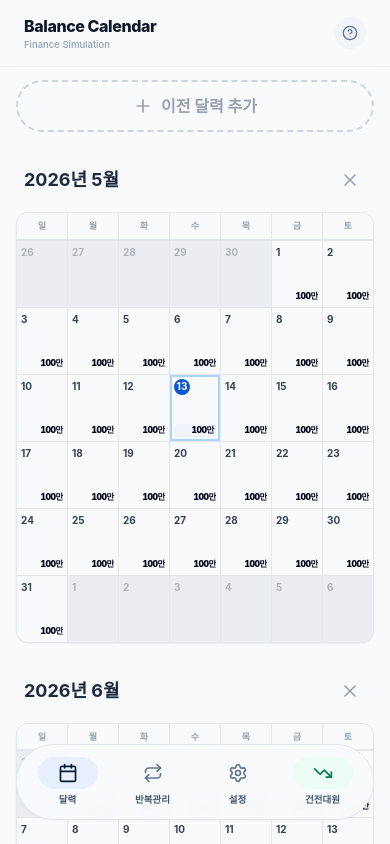
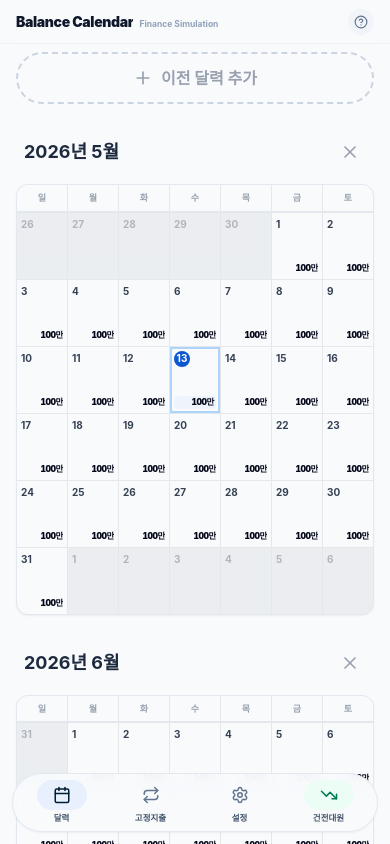
Before and after one commit to dumbbellcollector/i-spend-a-lot, a React (Vite) app: page / in a window 390 px wide. Built offline with nearby package versions, Linux system fonts and the light colour scheme.

Commit message:
refactor: rename recurring terminology to fixed
Update terminology from "recurring" (반복) to "fixed" (고정) across the codebase to better reflect the nature of scheduled cash flow entries.

```diff
--- a/src/App.tsx
+++ b/src/App.tsx
@@ -357,7 +357,7 @@ const archivePastRecurringInstances = (
               date: day.toISOString(),
               type: rule.type,
               amount: rule.amount,
-              memo: rule.memo ? `${rule.memo} (반복)` : '반복 항목',
+              memo: rule.memo ? `${rule.memo} (고정)` : '고정 지출 항목',
               isActive: true,
               recurringId: rule.id,
               isRecurring: true
@@ -713,13 +713,13 @@ export default function App() {
       setInitialBalance(0);
     }
 
-    // 2. 미래 반복 내역 유지 (Keep Future Recurring Rules)
+    // 2. 미래 고정 지출 규칙 유지 (Keep Future Recurring Rules)
     if (!keepFutureRecurringRules) {
       setRecurringTransactions([]);
       setRecurringExceptions([]);
     }
 
-    // 3. 과거 반복 내역 유지 (Keep Past Recurring Records)
+    // 3. 과거 고정 지출 내역 유지 (Keep Past Recurring Records)
     if (!keepPastRecurringRecords) {
       setTransactions([]);
     } else {
@@ -991,7 +991,7 @@ export default function App() {
       id: 'rec-' + Math.random().toString(36).substr(2, 9),
       type: recType,
       amount: rawAmount,
-      memo: recMemo || (recType === 'income' ? '반복 수입' : '반복 지출'),
+      memo: recMemo || (recType === 'income' ? '고정 수입' : '고정 지출'),
       startDate: recStartDate,
       endDate: recEndDate || undefined,
       frequency: recFrequency,
@@ -1244,61 +1244,61 @@ export default function App() {
   return (
     <div className="flex flex-col h-screen w-full bg-m3-surface font-sans text-slate-800 overflow-hidden antialiased">
       {/* Mobile Glass Header */}
-      <div className="lg:hidden fixed top-0 left-0 right-0 z-30 bg-slate-50/85 backdrop-blur-md border-b border-slate-200/40 py-3.5 px-6 flex justify-between items-center">
-        <div className="flex flex-col">
+      <div className="lg:hidden fixed top-0 left-0 right-0 z-30 bg-slate-50/85 backdrop-blur-md border-b border-slate-200/40 py-1.5 px-4 h-11 flex justify-between items-center">
+        <div className="flex items-baseline gap-1.5 min-w-0">
           <h1
-            className="text-base font-extrabold text-slate-900 tracking-tight select-none cursor-pointer hover:text-m3-primary transition-colors"
+            className="text-sm font-black text-slate-900 tracking-tight select-none cursor-pointer hover:text-m3-primary transition-colors truncate"
             onClick={handleTitleClick}
           >
             {t('Balance Calendar')}
           </h1>
-          <p className="text-[9.5px] text-slate-400 font-medium">{t('Finance Simulation')}</p>
+          <p className="text-[8.5px] text-slate-400 font-bold shrink-0">{t('Finance Simulation')}</p>
         </div>
         <button
           onClick={() => setIsHelpModalOpen(true)}
-          className="p-2 text-slate-500 bg-slate-100 hover:bg-slate-200 rounded-full transition-all active:scale-95"
+          className="p-1.5 text-slate-500 bg-slate-100 hover:bg-slate-200 rounded-full transition-all active:scale-95 shrink-0"
         >
-          <HelpCircle className="w-4 h-4" />
+          <HelpCircle className="w-3.5 h-3.5" />
         </button>
       </div>
 
       {/* Mobile Material 3 Bottom Navigation Dock */}
-      <div className="lg:hidden fixed bottom-6 left-4 right-4 z-40 pointer-events-none flex justify-center">
-        <div className="bg-m3-surface/95 backdrop-blur-md w-full max-w-sm rounded-full border border-m3-surface-container-high shadow-xs border border-m3-outline-variant border border-m3-outline-variant p-2 flex items-center justify-around pointer-events-auto">
+      <div className="lg:hidden fixed bottom-3 left-3 right-3 z-40 pointer-events-none flex justify-center">
+        <div className="bg-m3-surface/95 backdrop-blur-md w-full max-w-sm rounded-full border border-m3-surface-container-high shadow-xs border-m3-outline-variant p-1 flex items-center justify-around pointer-events-auto">
           <button
             type="button"
             onClick={() => {
               if (activeTab === 'calendar') handleTitleClick();
               else setActiveTab('calendar');
             }}
-            className="flex flex-col items-center justify-center flex-1 py-1 transition-all"
+            className="flex flex-col items-center justify-center flex-1 py-0.5 transition-all"
           >
-            <div className={`flex items-center justify-center px-5 py-1.5 rounded-full duration-200 ${activeTab === 'calendar' ? 'bg-m3-secondary-container text-m3-on-secondary-container' : 'text-slate-500 hover:text-slate-800'}`}>
-              <CalendarIcon className="w-5 h-5 shrink-0" />
+            <div className={`flex items-center justify-center px-4 py-1.5 rounded-full duration-200 ${activeTab === 'calendar' ? 'bg-m3-secondary-container text-m3-on-secondary-container' : 'text-slate-500 hover:text-slate-800'}`}>
+              <CalendarIcon className="w-4.5 h-4.5 shrink-0" />
             </div>
-            <span className="text-[9.5px] font-extrabold mt-1 text-slate-600">달력</span>
+            <span className="text-[8.5px] font-black mt-0.5 text-slate-600">달력</span>
           </button>
 
           <button
             type="button"
             onClick={() => setActiveTab('recurring')}
-            className="flex flex-col items-center justify-center flex-1 py-1 transition-all"
+            className="flex flex-col items-center justify-center flex-1 py-0.5 transition-all"
           >
-            <div className={`flex items-center justify-center px-5 py-1.5 rounded-full duration-200 ${activeTab === 'recurring' ? 'bg-m3-secondary-container text-m3-on-secondary-container' : 'text-slate-500 hover:text-slate-800'}`}>
-              <Repeat className="w-5 h-5 shrink-0" />
+            <div className={`flex items-center justify-center px-4 py-1.5 rounded-full duration-200 ${activeTab === 'recurring' ? 'bg-m3-secondary-container text-m3-on-secondary-container' : 'text-slate-500 hover:text-slate-800'}`}>
+              <Repeat className="w-4.5 h-4.5 shrink-0" />
             </div>
-            <span className="text-[9.5px] font-extrabold mt-1 text-slate-600">반복관리</span>
+            <span className="text-[8.5px] font-black mt-0.5 text-slate-600">고정지출</span>
           </button>
 
           <button
             type="button"
             onClick={() => setActiveTab('settings')}
-            className="flex flex-col items-center justify-center flex-1 py-1 transition-all"
+            className="flex flex-col items-center justify-center flex-1 py-0.5 transition-all"
           >
-            <div className={`flex items-center justify-center px-5 py-1.5 rounded-full duration-200 ${activeTab === 'settings' ? 'bg-m3-secondary-container text-m3-on-secondary-container' : 'text-slate-500 hover:text-slate-800'}`}>
-              <Settings className="w-5 h-5 shrink-0" />
+            <div className={`flex items-center justify-center px-4 py-1.5 rounded-full duration-200 ${activeTab === 'settings' ? 'bg-m3-secondary-container text-m3-on-secondary-container' : 'text-slate-500 hover:text-slate-800'}`}>
+              <Settings className="w-4.5 h-4.5 shrink-0" />
             </div>
-            <span className="text-[9.5px] font-extrabold mt-1 text-slate-600">설정</span>
+            <span className="text-[8.5px] font-black mt-0.5 text-slate-600">설정</span>
           </button>
 
           {(() => {
@@ -1308,12 +1308,12 @@ export default function App() {
                <button
                  type="button"
                  onClick={() => setIsDeathValleyModalOpen(true)}
-                 className="flex flex-col items-center justify-center flex-1 py-1 transition-all"
+                 className="flex flex-col items-center justify-center flex-1 py-0.5 transition-all"
                >
-                 <div className={`flex items-center justify-center px-5 py-1.5 rounded-full duration-200 ${isNegative ? 'bg-red-50 text-red-700' : 'bg-emerald-50 text-emerald-700'}`}>
-                   <TrendingDown className="w-5 h-5 shrink-0" />
+                 <div className={`flex items-center justify-center px-4 py-1.5 rounded-full duration-200 ${isNegative ? 'bg-red-50 text-red-700' : 'bg-emerald-50 text-emerald-700'}`}>
+                   <TrendingDown className="w-4.5 h-4.5 shrink-0" />
                  </div>
-                 <span className="text-[9.5px] font-extrabold mt-1 text-slate-600">{isNegative ? '추경필요' : '건전대원'}</span>
+                 <span className="text-[8.5px] font-black mt-0.5 text-slate-600">{isNegative ? '추경필요' : '건전대원'}</span>
                </button>
              ) : null;
            })()}
@@ -1426,7 +1426,7 @@ export default function App() {
                             >
                               <div className="flex flex-col min-w-0 pr-2">
                                 <span className={`text-[12px] font-extrabold text-slate-800 truncate flex items-center gap-1.5 ${!tx.isActive ? 'line-through text-slate-400' : ''}`}>
-                                  {tx.id.startsWith('dynamic-') && <span className="text-m3-primary font-bold shrink-0 text-[10px]" title="반복 발생 항목">🔁</span>}
+                                  {tx.id.startsWith('dynamic-') && <span className="text-m3-primary font-bold shrink-0 text-[10px]" title="고정 지출/수입 항목">🔁</span>}
                                   {tx.memo || (tx.type === 'income' ? t('수입') : t('지출'))}
                                 </span>
                                 <span className={`text-[11px] font-black mt-0.5 tabular-nums ${tx.type === 'income' ? 'text-m3-primary' : 'text-rose-600'}`}>
@@ -1467,7 +1467,7 @@ export default function App() {
                 </div>
               ) : (
                 <div className="space-y-6">
-                  {/* 반복 재정 요약 분석 카드 */}
+                  {/* 고정 지출/수입 요약 분석 카드 */}
                   <div className="bg-gradient-to-br from-slate-900 via-slate-800 to-indigo-950 text-white rounded-3xl p-5 shadow-sm space-y-4 relative overflow-hidden">
                     <div className="absolute right-[-10px] top-[-10px] opacity-10">
                       <Repeat className="w-24 h-24 text-white rotate-12" />
@@ -1477,7 +1477,7 @@ export default function App() {
                         <Wallet className="w-3.5 h-3.5 text-indigo-300" /> 월간 고정 흐름 분석
                       </h4>
                       <p className="text-[11px] text-slate-300/80 mt-1 leading-relaxed">
-                        등록된 모든 반복 규칙의 한 달 기준 환산 요약입니다.
+                        등록된 모든 고정 규칙의 한 달 기준 환산 요약입니다.
                       </p>
                     </div>
 
@@ -1506,11 +1506,11 @@ export default function App() {
                     </div>
                   </div>
 
-                  {/* 반복 지출/수입 등록 양식 */}
+                  {/* 고정 지출/수입 등록 양식 */}
                   <section className="bg-slate-50/70 border border-slate-200 rounded-3xl p-4 space-y-4 shadow-3xs">
                     <div className="flex justify-between items-center">
                       <h3 className="text-[10px] font-black text-slate-400 uppercase tracking-widest flex items-center gap-1.5">
-                        <Repeat className="w-3.5 h-3.5 text-m3-primary" /> 반복 내역 추가
+                        <Repeat className="w-3.5 h-3.5 text-m3-primary" /> 고정 내역 추가
                       </h3>
                       <span className="text-[10px] text-m3-primary font-bold bg-m3-primary-container/40 px-2 py-0.5 rounded-full">
                         시뮬레이터 반영
@@ -1537,7 +1537,7 @@ export default function App() {
 
                     {/* 추천 템플릿 (원클릭 레이아웃) */}
                     <div className="space-y-1.5">
-                      <label className="text-[9.5px] text-slate-400 font-bold uppercase tracking-wide block">추천 반복 항목 (원클릭 입력)</label>
+                      <label className="text-[9.5px] text-slate-400 font-bold uppercase tracking-wide block">추천 고정 항목 (원클릭 입력)</label>
                       <div className="flex gap-1.5 overflow-x-auto pb-1 scrollbar-thin scrollbar-thumb-slate-200">
                         {(recType === 'income'
                           ? [
@@ -1624,7 +1624,7 @@ export default function App() {
                     </div>
 
                     <div className="space-y-1">
-                      <label className="text-[9.5px] text-slate-400 font-bold uppercase tracking-wide block">반복 주기</label>
+                      <label className="text-[9.5px] text-slate-400 font-bold uppercase tracking-wide block">발생 주기</label>
                       <select
                         value={recFrequency}
                         onChange={(e) => setRecFrequency(e.target.value as FrequencyType)}
@@ -1639,7 +1639,7 @@ export default function App() {
 
                     {recFrequency === 'custom' && (
                       <div className="space-y-1">
-                        <label className="text-[9.5px] text-slate-400 font-bold uppercase tracking-wide block">반복 간격 (일 단위)</label>
+                        <label className="text-[9.5px] text-slate-400 font-bold uppercase tracking-wide block">발생 간격 (일 단위)</label>
                         <div className="flex items-center gap-2">
                           <input
                             type="number"
@@ -1658,11 +1658,11 @@ export default function App() {
                       onClick={addRecurringRule}
                       className="w-full py-2.5 bg-m3-primary text-white rounded-full text-xs font-extrabold hover:bg-m3-primary/90 transition-colors active:scale-95 shadow-3xs"
                     >
-                      반복 규칙 생성하기
+                      고정 규칙 생성하기
                     </button>
                   </section>
 
-                  {/* 활성 반복 규칙 관리 목록 & 세그먼트 필터 */}
+                  {/* 활성 고정 규칙 관리 목록 & 세그먼트 필터 */}
                   <section className="space-y-3">
                     <div className="flex items-center justify-between">
                       <label className="text-[10px] font-bold text-slate-400 uppercase tracking-widest">
@@ -1744,7 +1744,7 @@ export default function App() {
 
                       {recurringTransactions.filter(rule => recFilter === 'all' || rule.type === recFilter).length === 0 && (
                         <div className="text-center py-10 text-xs text-slate-400 font-medium italic bg-slate-50/50 rounded-3xl border border-dashed border-slate-200 px-4">
-                          조건에 부합하는 반복 규칙이 없습니다.
+                          조건에 부합하는 고정 규칙이 없습니다.
                         </div>
                       )}
                     </div>
@@ -1785,7 +1785,7 @@ export default function App() {
           </div>
         </aside>
 
-        <main className={`flex-1 overflow-y-auto px-4 pt-20 pb-8 lg:p-8 flex-col items-center bg-m3-surface relative ${activeTab === 'calendar' ? 'flex' : 'hidden lg:flex'}`}>
+        <main className={`flex-1 overflow-y-auto px-4 pt-13 pb-20 lg:p-8 flex-col items-center bg-m3-surface relative ${activeTab === 'calendar' ? 'flex' : 'hidden lg:flex'}`}>
           {/* Main Desktop Header */}
           <div className="hidden lg:flex items-center justify-between w-full max-w-5xl mb-6">
             <div className="flex flex-col">
@@ -1921,7 +1921,7 @@ export default function App() {
                     >
                       <div className={`flex flex-col min-w-0 pr-2 ${!tx.isActive ? 'opacity-40' : ''}`}>
                         <span className={`text-[13px] font-semibold truncate flex items-center gap-1.5 ${!tx.isActive ? 'line-through' : ''}`}>
-                          {tx.id.startsWith('dynamic-') && <span className="text-blue-500 font-bold shrink-0 text-[11px]" title="반복 발생 항목">🔁</span>}
+                          {tx.id.startsWith('dynamic-') && <span className="text-blue-500 font-bold shrink-0 text-[11px]" title="고정 지출/수입 항목">🔁</span>}
                           {tx.memo || (tx.type === 'income' ? t('수입') : t('지출'))}
                         </span>
                         <span className={`text-[12px] mt-0.5 font-bold ${tx.type === 'income' ? 'text-m3-primary' : 'text-m3-error'}`}>
@@ -2157,8 +2157,8 @@ export default function App() {
 
                     <div className="flex items-center justify-between gap-4">
                       <div className="flex flex-col min-w-0">
-                        <span className="text-xs font-bold text-gray-800">미래 반복 내역 유지</span>
-                        <span className="text-[10px] text-gray-400 leading-normal">앞으로 자동 발생할 지출/수입 반복 규칙을 지우지 않습니다.</span>
+                        <span className="text-xs font-bold text-gray-800">미래 고정 규칙 유지</span>
+                        <span className="text-[10px] text-gray-400 leading-normal">앞으로 자동 발생할 지출/수입 고정 규칙을 지우지 않습니다.</span>
                       </div>
                       <button
                         type="button"
@@ -2175,8 +2175,8 @@ export default function App() {
 
                     <div className="flex items-center justify-between gap-4">
                       <div className="flex flex-col min-w-0">
-                        <span className="text-xs font-bold text-gray-800">과거 반복 내역 유지</span>
-                        <span className="text-[10px] text-gray-400 leading-normal">이미 달력 상에 확정 생성된 반복 발생 가계 내역들을 보존합니다.</span>
+                        <span className="text-xs font-bold text-gray-800">과거 고정 내역 유지</span>
+                        <span className="text-[10px] text-gray-400 leading-normal">이미 달력 상에 확정 생성된 고정 발생 가계 내역들을 보존합니다.</span>
                       </div>
                       <button
                         type="button"
```
